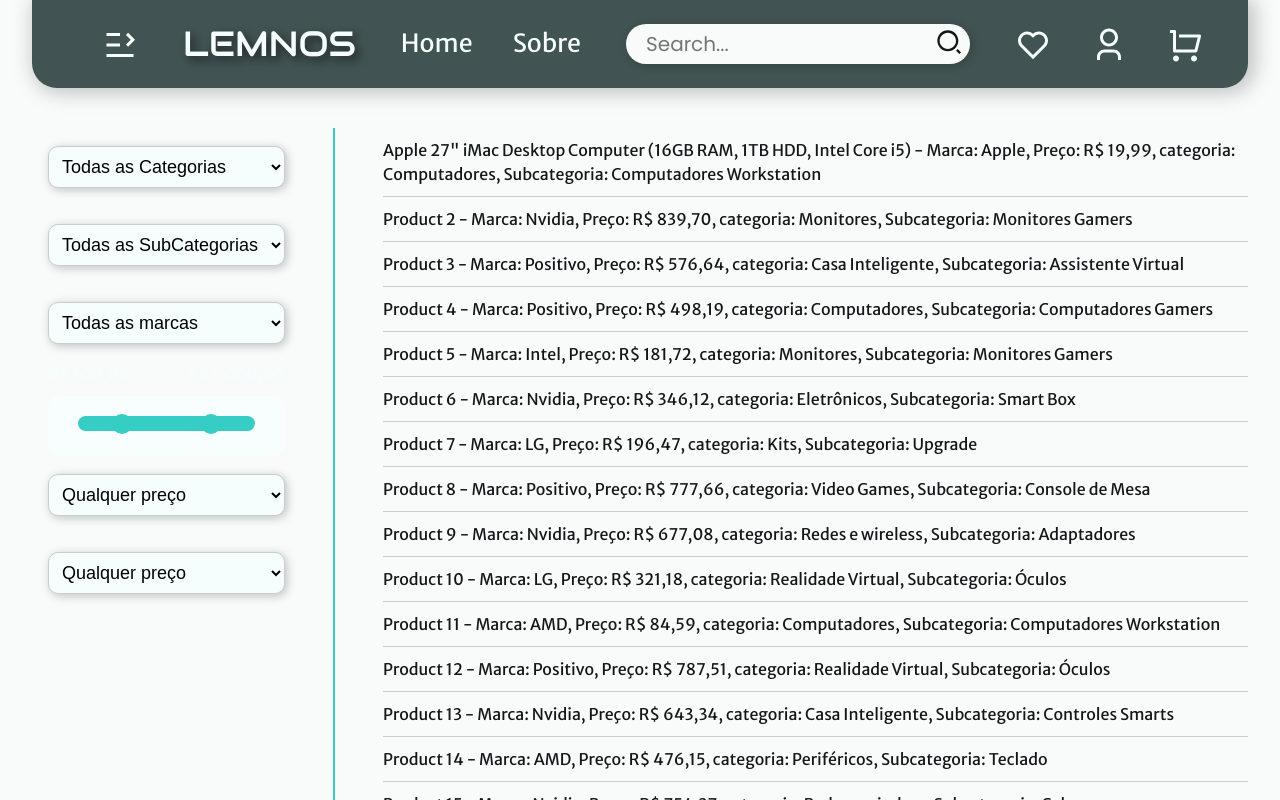
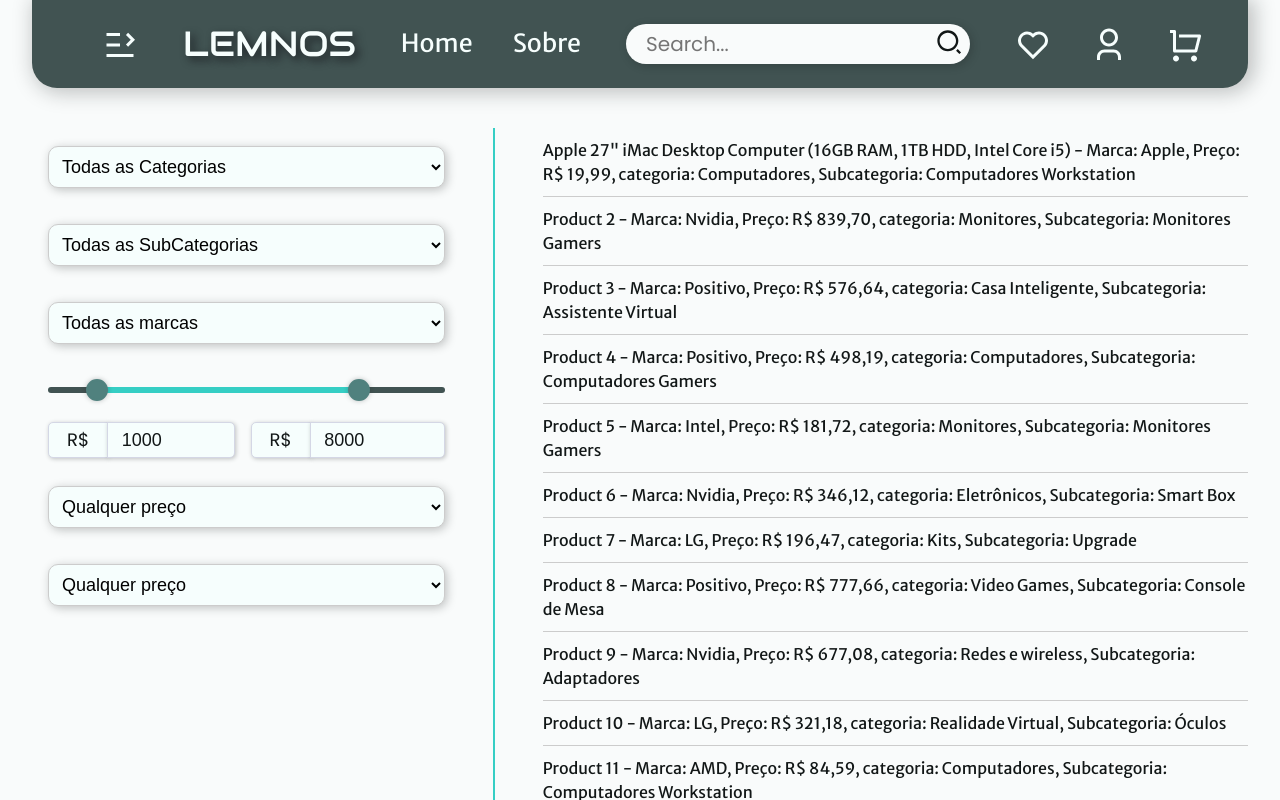
Before and after one commit to lucasatdriano/Lemnos, a React (Vite) app: page /productFilter in a window 1280 px wide. Shown: the top 800 px of the page. Built offline with nearby package versions, Linux system fonts and the light colour scheme.

Commit message:
add style in doubleInputRange

```diff
--- a/src/components/inputs/doubleInput/DoubleInputRange.jsx
+++ b/src/components/inputs/doubleInput/DoubleInputRange.jsx
@@ -1,73 +1,104 @@
-import React, { useState } from 'react';
+import React, { useState, useEffect } from 'react';
 import './doubleInput.scss';
 
 export default function DoubleInputRange() {
   const BRL = new Intl.NumberFormat('pt-BR', { style: 'currency', currency: 'BRL' });
-  const [minValue, setMinValue] = useState(100);
-  const [maxValue, setMaxValue] = useState(1000);
 
-  const setLeftValue = (event) => {
-    let value = event.target.value;
-    let min = parseInt(event.target.min);
-    let max = parseInt(event.target.max);
+  const [minValue, setMinValue] = useState(1000);
+  const [maxValue, setMaxValue] = useState(8000);
+  const [minInputValue, setMinInputValue] = useState(1000);
+  const [maxInputValue, setMaxInputValue] = useState(8000);
 
-    value = Math.min(parseInt(value), parseInt(maxValue) - 1);
-
-    let percent = ((value - min) / (max - min)) * 100;
-
-    document.getElementById('sliderRange').style.left = percent + '%';
-    document.getElementById('dotLeft').style.left = percent + '%';
-    document.getElementById('titleMin').innerText = value;
+  const handleMinRangeChange = (event) => {
+    const value = parseInt(event.target.value);
     setMinValue(value);
+    setMinInputValue(value);
   };
 
-  const setRightValue = (event) => {
-    let value = event.target.value;
-    let min = parseInt(event.target.min);
-    let max = parseInt(event.target.max);
+  const handleMaxRangeChange = (event) => {
+    const value = parseInt(event.target.value);
+    setMaxValue(value);
+    setMaxInputValue(value);
+  };
 
-    value = Math.max(parseInt(value), parseInt(minValue) + 1);
+  const handleMinInputChange = (event) => {
+    const value = parseInt(event.target.value.replace(/[^\d]/g, ''));
+    if (!isNaN(value)) {
+      setMinValue(value);
+      setMinInputValue(value);
+    }
+  };
 
-    let percent = ((value - min) / (max - min)) * 100;
+  const handleMaxInputChange = (event) => {
+    const value = parseInt(event.target.value.replace(/[^\d]/g, ''));
+    if (!isNaN(value)) {
+      setMaxValue(value);
+      setMaxInputValue(value);
+    }
+  };
 
-    document.getElementById('sliderRange').style.right = (100 - percent) + '%';
-    document.getElementById('dotRight').style.right = (100 - percent) + '%';
-    document.getElementById('titleMax').innerText = value;
-    setMaxValue(value);
-  };
+  useEffect(() => {
+    setArea();
+  }, [minValue, maxValue]);
+
+  function setArea() {
+    const sliderMaxValue = 10000;
+    const range = document.querySelector(".sliderTrack");
+    if (range) {
+      range.style.left = `${(minValue / sliderMaxValue) * 100}%`;
+      range.style.right = `${100 - (maxValue / sliderMaxValue) * 100}%`;
+    }
+  }
 
   return (
     <div className='doubleRangeInput'>
-      <div className='sliderValue'>
-        <label id='titleMin' className='sliderValueTitle' htmlFor="min">{BRL.format(minValue)}</label>
-        <label id='titleMax' className='sliderValueTitle' htmlFor="max">{BRL.format(maxValue)}</label>
-      </div>
-      <div className="doubleSlider">
-        <div className="doubleSliderBody">
-          <div className="doubleSliderTrack">
-              <div id='sliderRange' className="doubleSliderRange"></div>
-              <div id="dotLeft" className="doubleSliderDot left"></div>
-              <div id="dotRight" className="doubleSliderDot right"></div>
-          </div>
-
+      <div className="rangeSlider">
+        <div className="sliderTrack"></div>
         <input
           type="range"
-            id="min"
-            className='doubleSliderInput'
+          name='minValue'
+          className='minValue'
           min={0}
           max={10000}
           value={minValue}
-            onChange={setLeftValue}
+          onChange={handleMinRangeChange}
         />
         <input
           type="range"
-            id="max"
-            className='doubleSliderInput'
+          name='maxValue'
+          className='maxValue'
           min={0}
           max={10000}
           value={maxValue}
-            onChange={setRightValue}
+          onChange={handleMaxRangeChange}
         />
+        <div className="inputBox">
+          <div className="minBox">
+            <div className="inputWrap">
+              <span className="inputAddon">R$</span>
+              <input
+                type="text"
+                name="minInput"
+                className='inputField minInput'
+                maxLength={5}
+                value={minInputValue}
+                onChange={handleMinInputChange}
+              />
+            </div>
+          </div>
+          <div className="maxBox">
+            <div className="inputWrap">
+              <span className="inputAddon">R$</span>
+              <input
+                type="text"
+                name="maxInput"
+                className='inputField maxInput'
+                maxLength={5}
+                value={maxInputValue}
+                onChange={handleMaxInputChange}
+              />
+            </div>
+          </div>
         </div>
       </div>
     </div>
--- a/src/components/inputs/doubleInput/doubleInput.scss
+++ b/src/components/inputs/doubleInput/doubleInput.scss
@@ -4,6 +4,7 @@
 $color-detailsLight: #850E5D;
 
 $color-primaryDark: #10A88D;
+$color-secundaryDarkAlt: #415352;
 $color-secundaryDark: #2D3A3A;
 $color-terciaryDark: #f6FEFDCC;
 $color-detailsDark: #C75EA3;
@@ -21,116 +22,143 @@
 $font-items: 'Poppins', Helvetica;
 
 .doubleRangeInput {
-    .sliderValue{
-        padding-bottom: 10px;
+    .rangeSlider {
+        font-family: $font-items;
+        position: relative;
         width: 100%;
-        display: flex;
-        justify-content: space-between;
+        height: 6px;
+        border-radius: 5px;
+        margin: 25px 0 75px;
+        background: $color-secundaryLight;
 
-        .sliderValueTitle {
-            color: $color-fontDark;
-            font-weight: bold;
+        .sliderTrack {
+            height: 100%;
+            position: absolute;
+            background: $color-primaryLight;
+        }
+
+        .minValue, .maxValue {
+            position: absolute;
+            width: 100%;
+            background: none;
+            pointer-events: none;
+            top: 50%;
+            transform: translateY(-50%);
+            appearance: none;
+
+            &::-webkit-slider-thumb {
+                height: 22px;
+                width: 22px;
+                border-radius: 50%;
+                border: 2px solid #50817e;
+                background: #50817e;
+                pointer-events: none;
+                -webkit-appearance: none;
+                cursor: pointer;
+                box-shadow: 0 0 5px $color-shadow;
+            }
+
+            &::-moz-range-thumb {
+                height: 25px;
+                width: 25px;
+                border-radius: 50%;
+                border: 3px solid $color-fontDark;
+                background: $color-fontDark;
+                pointer-events: none;
+                -moz-appearance: none;
+                cursor: pointer;
+                box-shadow: 0 0 5px $color-shadow;
             }
         }
 
-    .doubleSlider {
-        position: relative;
-        height: 60px;
-        background-color: $color-card;
-        border-radius: 10px;
+        .toolTip {
+            padding: .25em .5em;
+            border: 0;
+            background: $color-primaryLight;
+            color: $color-fontDark;
+            font-size: 1.6rem;
+            line-height: 1.2;
+            border-radius: 5px;
+            bottom: 120%;
+            display: block;
+            position: absolute;
+            text-align: center;
+            white-space: nowrap;
 
-        .doubleSliderBody {
-            position: relative;
-            padding: 20px 30px;
-            width: 100%;
-            display: flex;
-            align-items: center;
-            justify-content: center;
-
-            .doubleSliderTrack {
-                position: relative;
-                width: 100%;
-                height: 15px;
-                background-color: $color-primaryLight;
-                display: flex;
-                align-items: center;
-                border-radius: 10px;
-
-                .doubleSliderRange {
-                    position: absolute;
-                    left: 25%;
-                    right: 25%;
-                    top: 0;
-                    bottom: 0;
-                    background: $color-primaryLight;
-                    z-index: 2;
-                    border-radius: 10px;
+            &.minToolTip {
+               left: 50%;
+               transform: translateX(-50%) translateY(-100%);
             }
 
-                .doubleSliderDot {
-                    position: absolute;
-                    width: 20px;
-                    height: 20px;
-                    border-radius: 50%;
-                    background-color: $color-primaryLight;
-                    z-index: 3;
-                }
-                .right {
-                    right: 25%;
-                    transform: translateX(50%);
-                }
-                .left {
-                    left: 25%;
-                    transform: translateX(-50%);
+            &.maxToolTip {
+                right: 50%;
+                transform: translateX(50%) translateY(-100%);
             }
         }
 
-            .doubleSliderInput {
-                position: absolute;
-                padding: 0 10px;
+        .inputBox {
+            display: flex;
+
+            .minBox, .maxBox {
+                width: 50%;
+                margin-top: 35px;
+
+                .inputWrap {
+                    position: relative;
+                    display: flex;
+                    flex-wrap: wrap;
+                    align-items: center;
                     width: 100%;
-                appearance: none;
-                -webkit-appearance: none;
-                pointer-events: none;
-                z-index: 5;
-                cursor: pointer;
-                opacity: 0;
 
-                &::-webkit-slider-thumb {
-                    pointer-events: all;
-                    width: 40px;
-                    height: 40px;
-                    appearance: none;
-                    -webkit-appearance: none;
-                    display: block;
-                    background-color: $color-primaryLight;
+                    .inputAddon {
+                        display: flex;
+                        align-items: center;
+                        padding: .5em 1em;
+                        height: 2em;
+                        font-size: 1.8rem;
+                        font-weight: 400;
+                        line-height: 1.2;
+                        text-align: center;
+                        white-space: nowrap;
+                        background: $color-fontDark;
+                        border: 1px solid #d4d7e5;
+                        box-shadow: 1px 1px 4px $color-shadow;
+                        color: $color-fontLight;
+                        border-radius: 5px;
+                        border-top-right-radius: 0;
+                        border-bottom-right-radius: 0;
                     }
 
-                &::-webkit-slider-runnable-track {
-                    pointer-events: none;
-                }
+                    .inputField {
+                        margin-left: -1px;
+                        height: 2em;
+                        padding: .5em .75em;
+                        font-size: 1.8rem;
+                        border-radius: 5px;
+                        position: relative;
+                        flex: 1 1 auto;
+                        width: 1%;
+                        min-width: 0;
+                        color: $color-fontLight;
+                        background: $color-fontDark;
+                        background-clip: padding-box;
+                        border: 1px solid #d4d7e5;
+                        box-shadow: 1px 1px 4px $color-shadow;
+                        border-top-left-radius: 0;
+                        border-bottom-left-radius: 0;
 
-                &::-moz-range-thumb {
-                    pointer-events: all;
-                    width: 40px;
-                    height: 40px;
-                    appearance: none;
-                    -webkit-appearance: none;
-                    display: block;
-                    background-color: $color-primaryLight;
-                }
-
-                &::-ms-thumb {
-                    pointer-events: all;
-                    width: 40px;
-                    height: 40px;
-                    appearance: none;
-                    -webkit-appearance: none;
-                    display: block;
-                    background-color: $color-primaryLight;
+                        &:focus {
+                            outline: none;
+                            border: 1px solid #c1c2c5;
                         }
                     }
                 }
             }
 
+            .minBox {
+                padding-right: .5em;
+                margin-right: .5em;
             }
+        }
+    }
+}
```
Lines whose indentation alone changed are shown as unchanged.
